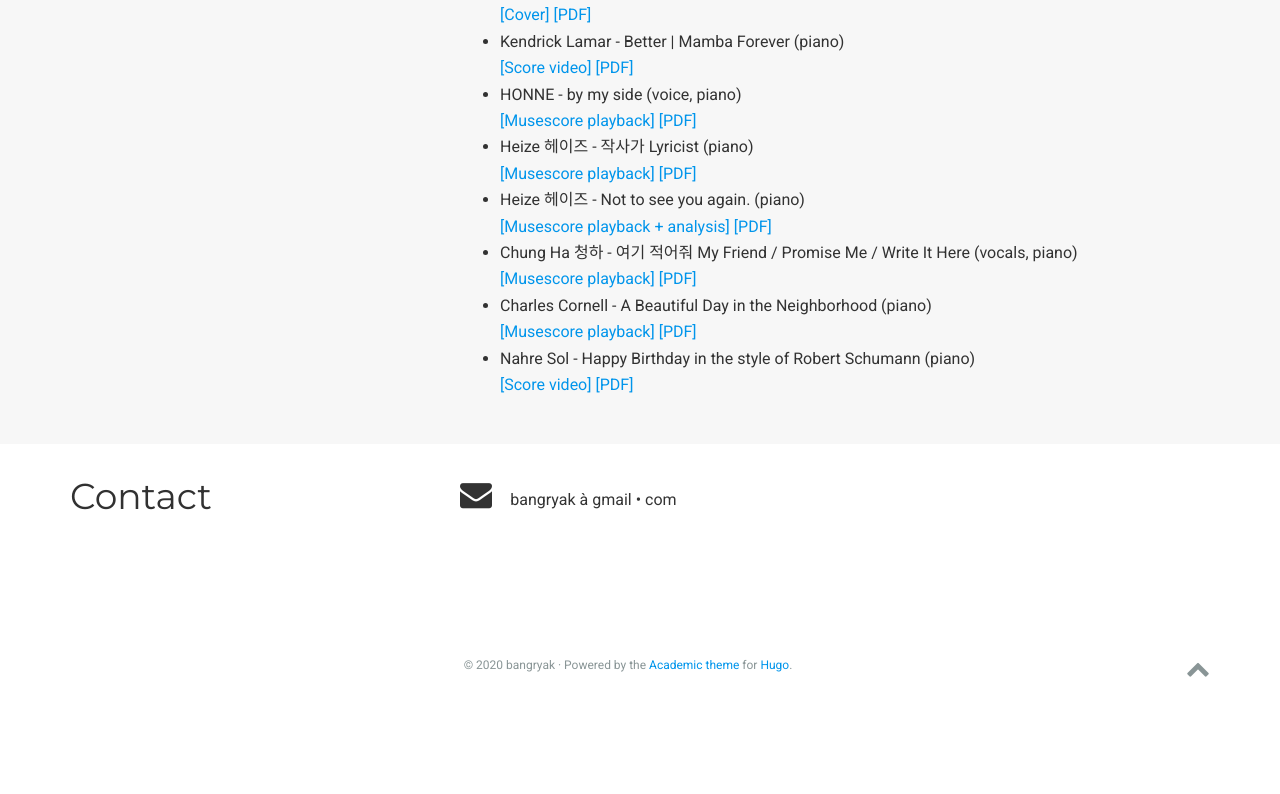
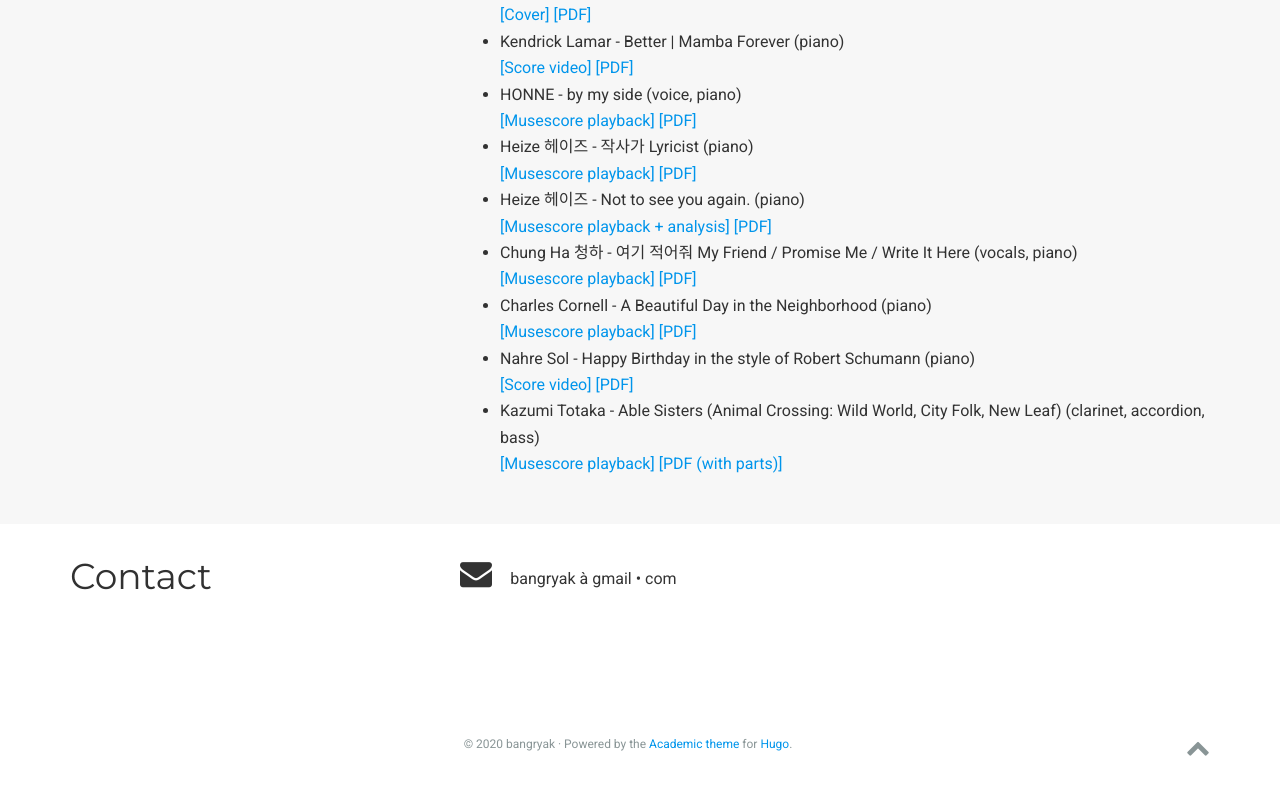
Before and after one commit to bangryak/bangryak.github.io, a plain HTML site: page index.html in a window 1280 px wide. Shown: the part 788-1582 px from the top of the page. Before the commit the page ends 1511 px from the top, so only its background shows below. Drawn offline with nearby package versions, Linux system fonts and the light colour scheme; some packages are replaced by stand-ins of ours; some icons are missing.

Commit message:
Add Able Sisters

```diff
--- a/index.html
+++ b/index.html
@@ -222,6 +222,7 @@
 <li>Chung Ha 청하 - 여기 적어줘 My Friend / Promise Me / Write It Here (vocals, piano) <br /> <a href="https://youtu.be/yaMjU9KC42o">[Musescore playback]</a> <a href="./scores/chung_ha_My_Friend.pdf">[PDF]</a></li>
 <li>Charles Cornell - A Beautiful Day in the Neighborhood (piano) <br /> <a href="https://youtu.be/kF48E-3sp2A">[Musescore playback]</a> <a href="./scores/A_Beautiful_Day_in_the_Neighborhood.pdf">[PDF]</a></li>
 <li>Nahre Sol - Happy Birthday in the style of Robert Schumann (piano) <br /> <a href="https://youtu.be/swE-0TwH1Lo">[Score video]</a> <a href="./scores/nahre_sol_schumann.pdf">[PDF]</a></li>
+<li>Kazumi Totaka - Able Sisters (Animal Crossing: Wild World, City Folk, New Leaf) (clarinet, accordion, bass) <br /> <a href="https://youtu.be/ffKVMP4tuzs">[Musescore playback]</a> <a href="./scores/Able_Sisters.pdf">[PDF (with parts)]</a></li>
 </ul>
 
   </div>
```
Also changed, not shown: 1 other file.
